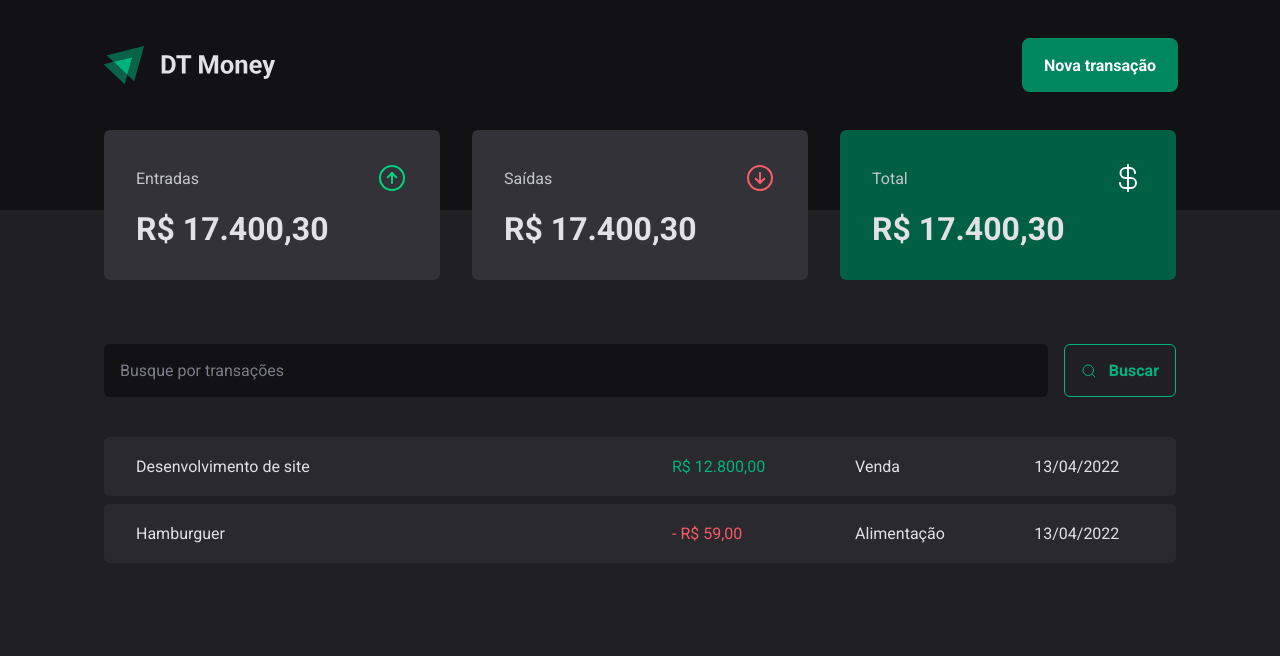
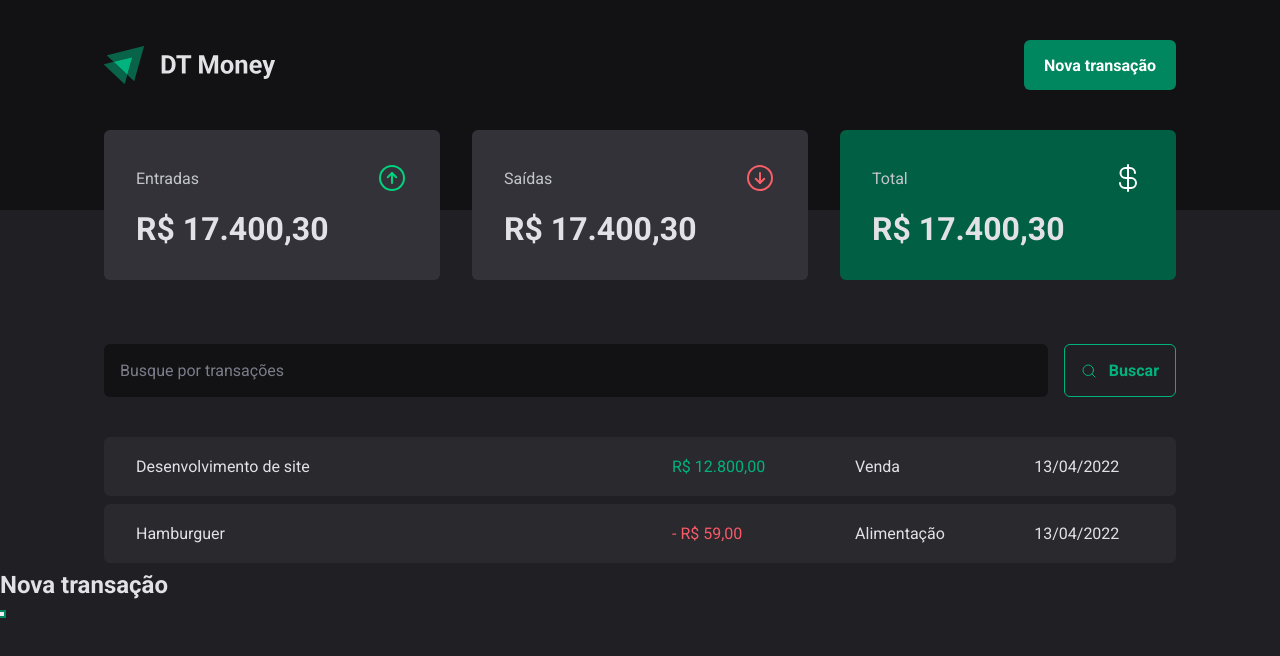
Before and after one commit to oseasmoreto/rocketseat-ignite-react-03-dt-money, a React (Vite) app: page / in a window 1280 px wide. Both pictures are taken after a click on the button "Nova transação". Shown: the top 656 px of the page. Built offline with nearby package versions, Linux system fonts and the light colour scheme.

Commit message:
Adiciona o componente radix

```diff
--- a/package.json
+++ b/package.json
@@ -11,6 +11,7 @@
     "fix": "eslint src --ext .ts,.tsx --fix"
   },
   "dependencies": {
+    "@radix-ui/react-dialog": "^1.0.2",
     "phosphor-react": "^1.4.1",
     "react": "^18.2.0",
     "react-dom": "^18.2.0",
--- a/src/components/Header/index.tsx
+++ b/src/components/Header/index.tsx
@@ -1,4 +1,5 @@
 import { HeaderContainer, HeaderContent, NewTransactionButton } from './styles'
+import * as Dialog from '@radix-ui/react-dialog'
 
 import imgLogo from '../../assets/image/logo.svg'
 
@@ -7,7 +8,20 @@
     <HeaderContainer>
       <HeaderContent>
         <img src={imgLogo} alt="" />
-        <NewTransactionButton>Nova transação</NewTransactionButton>
+
+        <Dialog.Root>
+          <Dialog.Trigger asChild>
+            <NewTransactionButton>Nova transação</NewTransactionButton>
+          </Dialog.Trigger>
+          <Dialog.Portal>
+            <Dialog.Overlay>
+              <Dialog.Content>
+                <Dialog.Title>Nova transação</Dialog.Title>
+                <Dialog.Close />
+              </Dialog.Content>
+            </Dialog.Overlay>
+          </Dialog.Portal>
+        </Dialog.Root>
       </HeaderContent>
     </HeaderContainer>
   )
```
